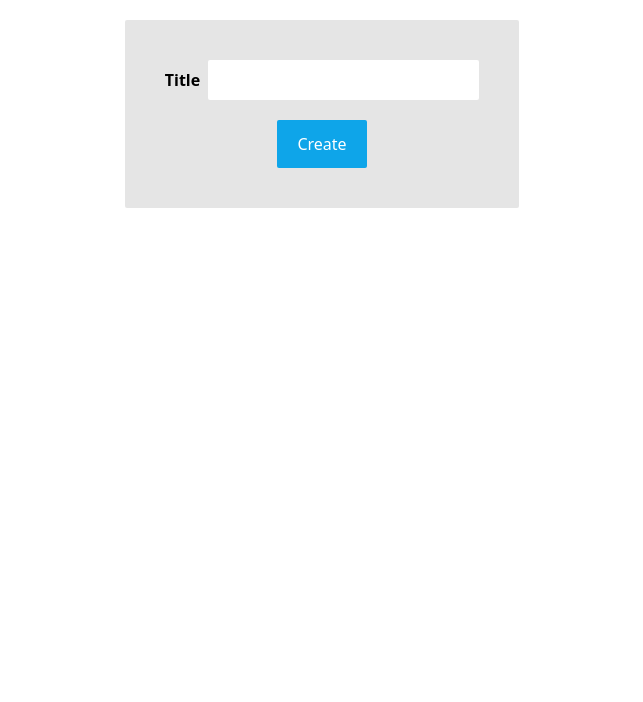
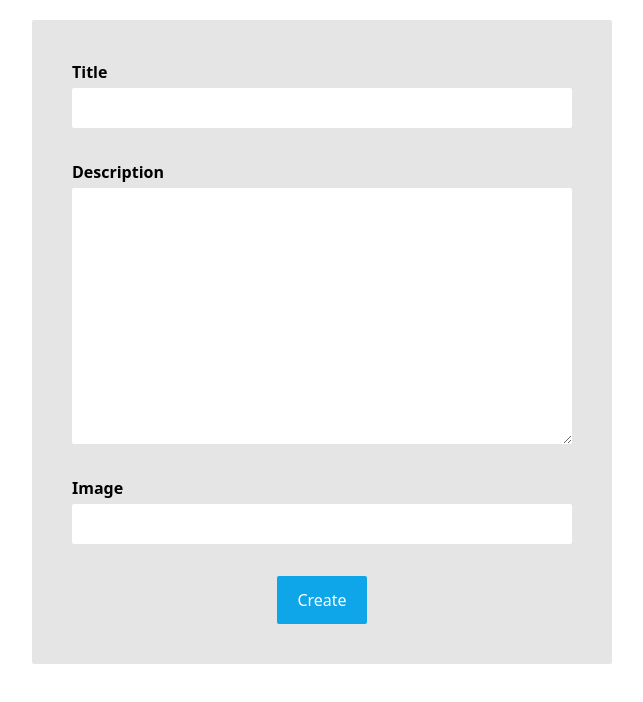
Before and after one commit to marcovittoriozacca/react-form-blog, a React (Vite) app: page / in a window 1280 px wide. Shown: the top 702 px of the page, without its empty margins (318-961 px from the left). Built offline with nearby package versions, Linux system fonts and the light colour scheme.

Commit message:
BONUS: added more input fields

```diff
--- a/src/components/Delete.jsx
+++ b/src/components/Delete.jsx
@@ -7,7 +7,7 @@ const Delete = ({index, handleDelete}) => {
     }
 
     return(
-        <button onClick={del}>
+        <button onClick={del} className="bg-white rounded-full p-5">
             <DeleteBtn className="text-3xl text-red-700"/>
         </button>
     )
--- a/src/components/Form.jsx
+++ b/src/components/Form.jsx
@@ -8,30 +8,57 @@ const Form = () => {
         e.preventDefault();
     }
 
+    //new post creation function
     const createPost = () => {
-        if(title !== ''){
-            setPosts((t) => [title, ...t]);
-            setTitle('');
+
+        const {title,description, image} = post;
+
+        if(!title || !description){
+            throw new Error("😔😔😔😔😔😔😔😔😔😔😔😔😔😔😔😔😔😔😔😔😔😔😔😔😔😔😔😔😔😔😔😔")
         }
+        setPostsList((posts) => [post, ...posts]);
+
+        setPost({
+            title: '',
+            description: '',
+            image: '',
+        });
     }
 
-    // title state with setTitle
-    const [title, setTitle] = useState('');
-    const [posts, setPosts] = useState([]);
+    // post object with setPost
+    const [post, setPost] = useState({
+        title: '',
+        description: '',
+        image: '',
+    });
+
+    //posts list containing all of our posts with setPostsList
+    const [postsList, setPostsList] = useState([]);
 
     return(<>
         <form className="formStyle" onSubmit={handleSubmit}>
             {/* title input field */}
-            <div className="titleWrapper">
-                <label htmlFor="title" id="titleLabel">Title</label>
-                <input type="text" id="title" value={title} onChange={(e) => setTitle(e.target.value)} />
+            <div className="inputWrapper">
+                <label htmlFor="title" id="label">Title</label>
+                <input type="text" id="title" value={post.title} onChange={(e) => setPost({...post, title: e.target.value})} />
+            </div>
+
+            {/* description input field */}
+            <div className="inputWrapper">
+                <label htmlFor="description" id="label">Description</label>
+                <textarea name="" id="description" cols="30" rows="10" value={post.description} onChange={(e) => setPost({...post, description: e.target.value})} ></textarea>
+            </div>
+
+            {/* image input field */}
+            <div className="inputWrapper">
+                <label htmlFor="image" id="label">Image</label>
+                <input type="text" id="image" value={post.image} onChange={(e) => setPost({...post, image: e.target.value})} />
             </div>
 
             <button type="submit" className="createBtn" onClick={createPost}>Create</button>
         </form>
 
-
-        <List posts={posts} setPosts={setPosts}/>
+        <List posts={postsList} setPosts={setPostsList}/>
 
     </>)
 }
--- a/src/components/List.jsx
+++ b/src/components/List.jsx
@@ -1,13 +1,31 @@
 import Delete from "./Delete";
+
+import fallbackImg from '/meme.webp';
+
 const List = ({posts, setPosts}) => {
+
+    const addImageFallback = (event) => {
+        event.currentTarget.src = fallbackImg;
+      };
+
     return(<>
         <section className="container mx-auto">
             <div className="flex flex-col gap-y-2">
-                {posts.map((t,i) => (
-                    <span key={`title-${i}`} className="flex items-center gap-x-2 odd:bg-neutral-100 text-2xl">
-                        {t}
-                        <Delete index={i} handleDelete={setPosts}/>
-                    </span>
+                {posts.map((p,i) => (
+                    <div key={`title-${p.title}-${i}`} className="flex flex-col gap-y-3 bg-neutral-100 p-5">
+
+                        <div className="flex items-center justify-center gap-x-5">
+                            <div className="flex flex-col gap-y-2 items-center">
+                                <h3 className="text-xl font-bold">{p.title}</h3>
+                                <figure className="w-[400px]">
+                                    <img src={p.image} alt={p.title} onError={addImageFallback}/>
+                                </figure>
+                                <p className="text-slate-500">{p.description}</p>
+                            </div>
+                            <Delete index={i} handleDelete={setPosts}/>
+                        </div>
+
+                    </div>
                 ))}
             </div>
         </section>
--- a/src/index.css
+++ b/src/index.css
@@ -6,16 +6,21 @@
   @apply flex flex-col items-center gap-y-5 p-10 rounded-sm m-5 bg-neutral-200 w-min mx-auto;
 }
 
-.titleWrapper{
-  @apply flex items-center gap-x-2;
+.inputWrapper{
+  @apply mb-3 flex flex-col gap-y-1;
 }
 
 .createBtn{
   @apply px-5 py-3 hover:bg-sky-400 bg-sky-500 rounded-sm text-white transition-transform hover:scale-105 duration-200 ease-out active:scale-100;
 }
-#titleLabel{
+#label{
   @apply font-bold;
 }
-input#title{
-  @apply px-5 py-2 focus:outline-none rounded-sm
+input, textarea{
+  @apply px-5 py-2 focus:outline-none rounded-sm w-[500px];
 }
+
+img{
+  max-width: 100%;
+  height: auto;
+}
```
Also changed, not shown: public/meme.webp (added).
